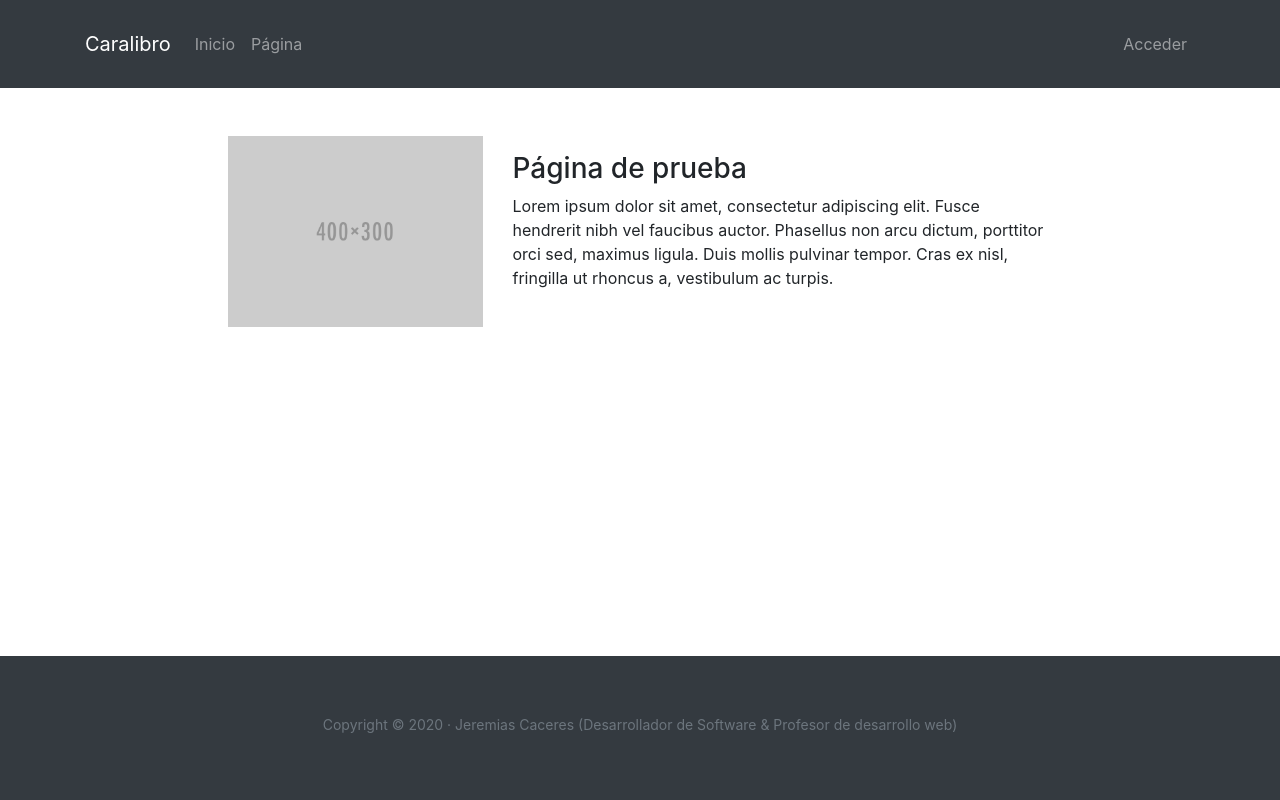
After one commit to jeremyakd/cara_libro, a Django app: page /sample/ in a window 1280 px wide. The commit adds this page. Run offline with Django 3.2, Linux system fonts and the light colour scheme; some libraries are stand-ins or nearby versions.

Commit message:
Refactor views, add sample

```diff
--- a/core/templates/core/includes/navigation.html
+++ b/core/templates/core/includes/navigation.html
@@ -10,7 +10,7 @@
                 <a class="nav-link" href="{% url 'home' %}">Inicio</a>
             </li>
             <li class="nav-item">
-                <a class="nav-link" href="#">Página</a>
+                <a class="nav-link" href="{% url 'sample' %}">Página</a>
             </li>
         </ul>
         <ul class="navbar-nav">
--- /dev/null
+++ b/core/templates/core/sample.html
@@ -0,0 +1,20 @@
+{% extends "core/base.html" %}
+{% load static %}
+{% block title %} Sample {% endblock %}
+{% block content %}
+
+<div class="container mt-2">
+    <div class="row justify-content-md-center">
+        <div class="col-md-3">
+            <img src="{% static 'core/img/placeholder.png' %}" class="img-fluid"/>
+        </div>
+        <div class="col-md-6 mt-3">
+            <h3>Página de prueba</h3>
+            <p>Lorem ipsum dolor sit amet, consectetur adipiscing elit. Fusce hendrerit nibh vel faucibus auctor.
+                Phasellus non arcu dictum, porttitor orci sed, maximus ligula. Duis mollis pulvinar tempor.
+                Cras ex nisl, fringilla ut rhoncus a, vestibulum ac turpis.</p>
+        </div>
+    </div>
+</div>
+
+{% endblock content %}
--- a/core/urls.py
+++ b/core/urls.py
@@ -1,6 +1,8 @@
 from django.urls import path
+from core.views import HomePageView
 from . import views
 
 urlpatterns = [
-    path('', views.home, name="home"),
+    path('', HomePageView.as_view(), name="home"),
+    path('sample/', views.sample, name="sample"),
 ]
--- a/core/views.py
+++ b/core/views.py
@@ -1,5 +1,14 @@
+from django.views.generic.base import TemplateView
 from django.shortcuts import render
 
-# Create your views here.
-def home(request):
-    return render(request, "core/home.html")
+class HomePageView(TemplateView):
+    template_name = "core/home.html"
+
+
+#def home(request):
+#    return render(request, "core/home.html")
+
+
+
+def sample(request):
+    return render(request, "core/sample.html")
```
